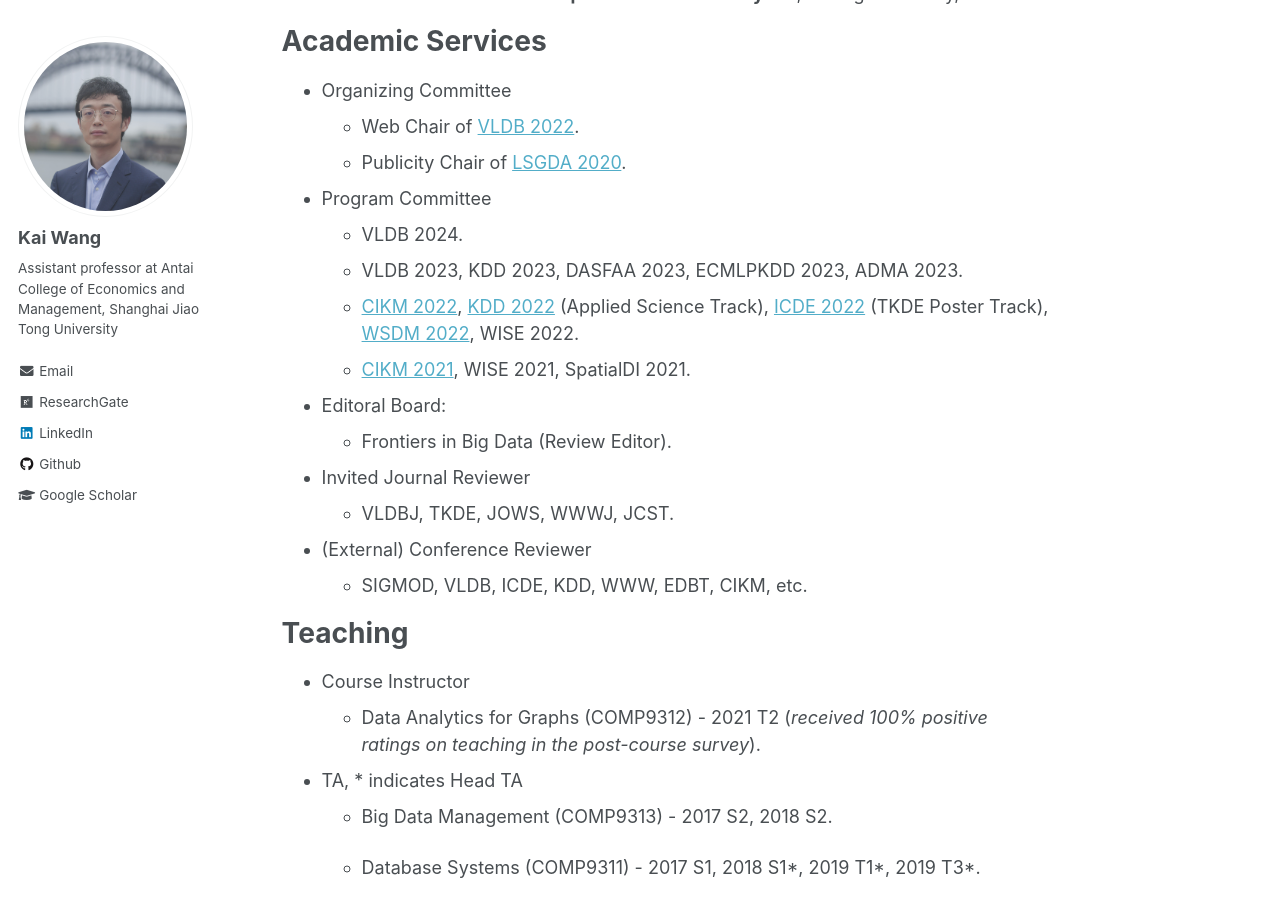
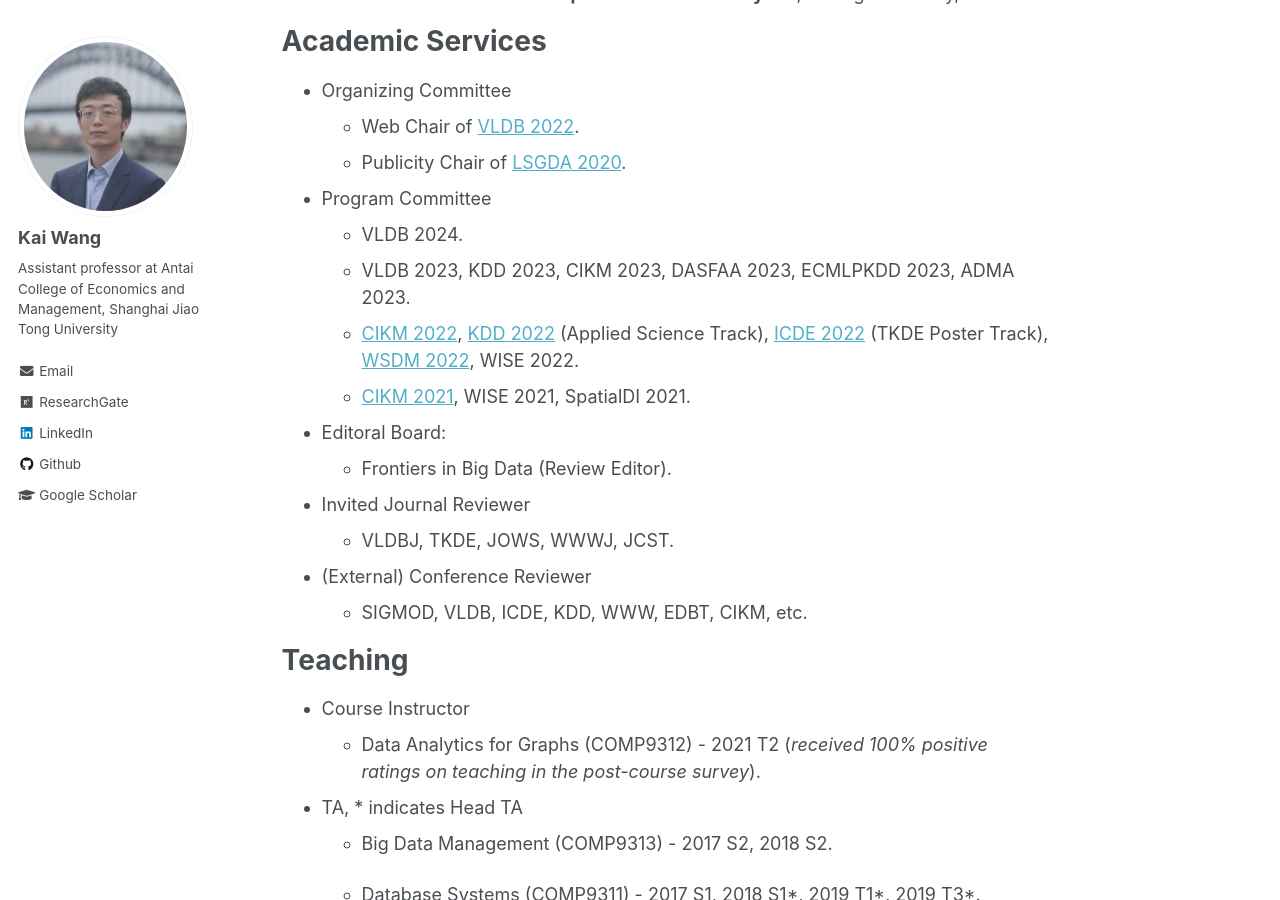
Before and after one commit to cs-kaiwang/cs-kaiwang.github.io, a Jekyll site: the page built from _pages/about.md, in a window 1280 px wide and 900 px high, scrolled down 3738 px. Built offline with Jekyll 4.4.1, drawn with Linux system fonts in a browser that asks for light colours.

Commit message:
Update about.md

```diff
--- a/_pages/about.md
+++ b/_pages/about.md
@@ -64,7 +64,7 @@ Academic Services
 
 - Program Committee
   - VLDB 2024.
-  - VLDB 2023, KDD 2023, DASFAA 2023, ECMLPKDD 2023, ADMA 2023.
+  - VLDB 2023, KDD 2023, CIKM 2023, DASFAA 2023, ECMLPKDD 2023, ADMA 2023.
   - [CIKM 2022](https://www.cikm2022.org/), [KDD 2022](https://kdd.org/kdd2022/) (Applied Science Track), [ICDE 2022](https://icde2022.ieeecomputer.my/) (TKDE Poster Track), [WSDM 2022](https://www.wsdm-conference.org/2022/), WISE 2022.
   - [CIKM 2021](https://www.cikm2021.org/), WISE 2021, SpatialDI 2021.
 
```
